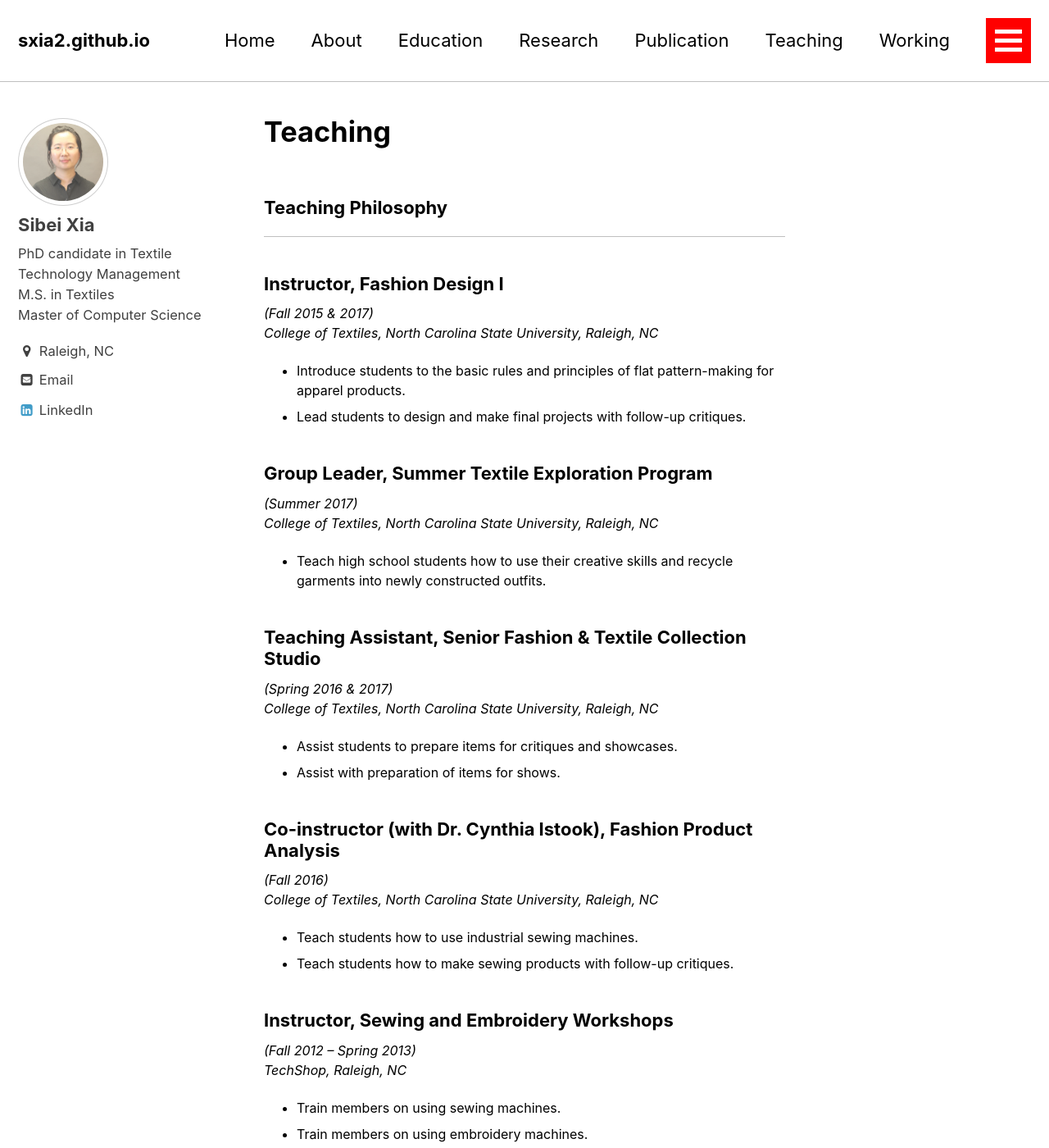
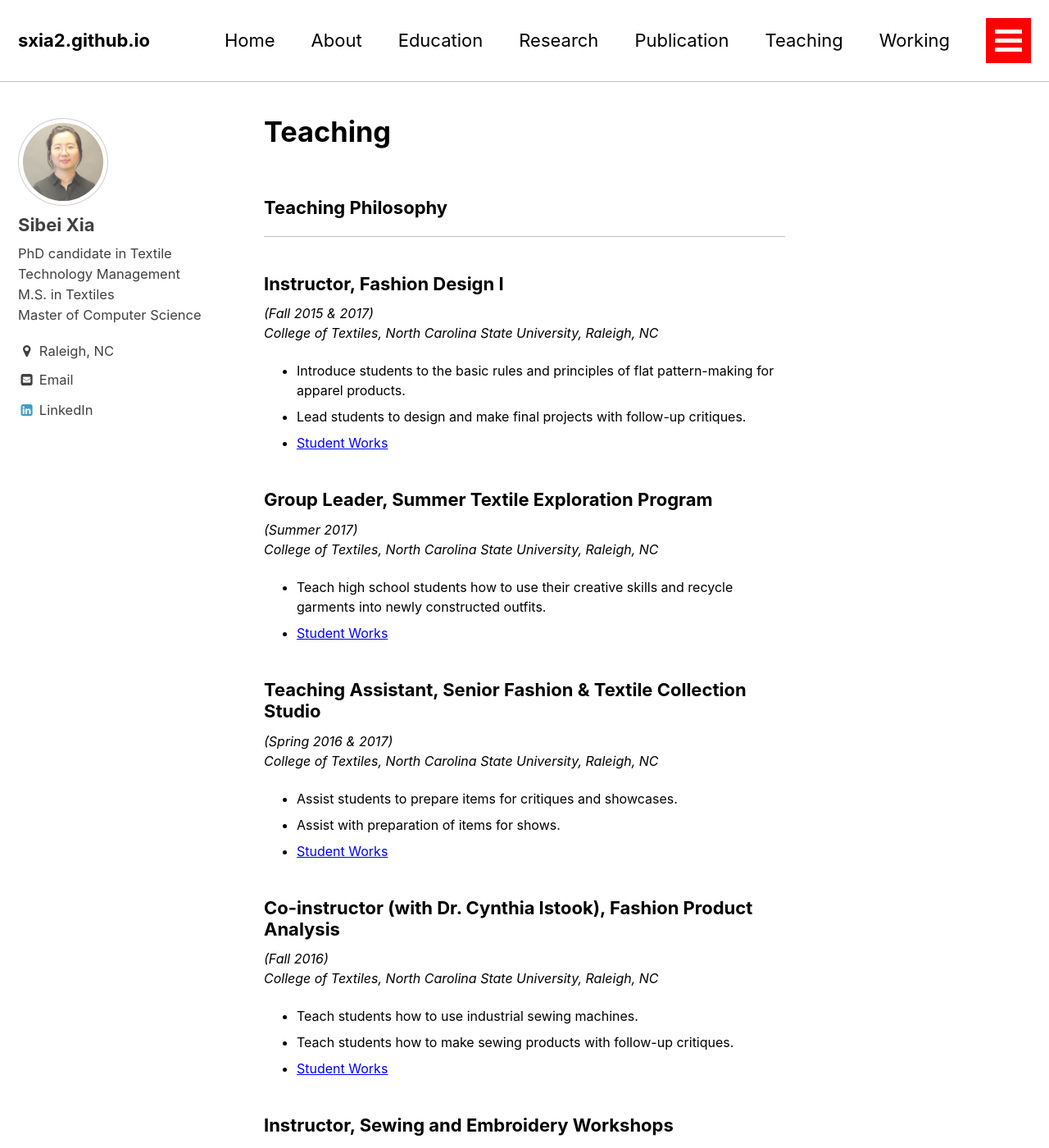
Before and after one commit to sxia2/sxia2.github.io, a Jekyll site: the page built from _pages/teaching.md, in a window 1280 px wide and 1400 px high. Shown: the whole window at 82% size. Built offline with Jekyll 4.4.1, drawn with Linux system fonts in a browser that asks for light colours.

Commit message:
student work

```diff
--- a/_pages/teaching.md
+++ b/_pages/teaching.md
@@ -12,23 +12,27 @@ title: "Teaching"
 *College of Textiles, North Carolina State University, Raleigh, NC*
    -	Introduce students to the basic rules and principles of flat pattern-making for apparel products.
    -  Lead students to design and make final projects with follow-up critiques.
+   -  [Student Works](https://sxia2.github.io/student_works/FTD215)
 
 ### Group Leader, Summer Textile Exploration Program
 *(Summer 2017)*
 *College of Textiles, North Carolina State University, Raleigh, NC*
    -	Teach high school students how to use their creative skills and recycle garments into newly constructed outfits.
+   -  [Student Works](https://sxia2.github.io/student_works/STEP17)
 
 ### Teaching Assistant, Senior Fashion & Textile Collection Studio
 *(Spring 2016 & 2017)*
 *College of Textiles, North Carolina State University, Raleigh, NC*
    -	Assist students to prepare items for critiques and showcases.
    -  Assist with preparation of items for shows.
+   -  [Student Works](https://sites.textiles.ncsu.edu/ftdemergingdesigners/)
 
 ### Co-instructor (with Dr. Cynthia Istook), Fashion Product Analysis
 *(Fall 2016)*
 *College of Textiles, North Carolina State University, Raleigh, NC*
    -	Teach students how to use industrial sewing machines.
    -  Teach students how to make sewing products with follow-up critiques.
+   -  [Student Works](https://sxia2.github.io/student_works/FTM219)
 
 ### Instructor, Sewing and Embroidery Workshops
 *(Fall 2012 – Spring 2013)*
```
